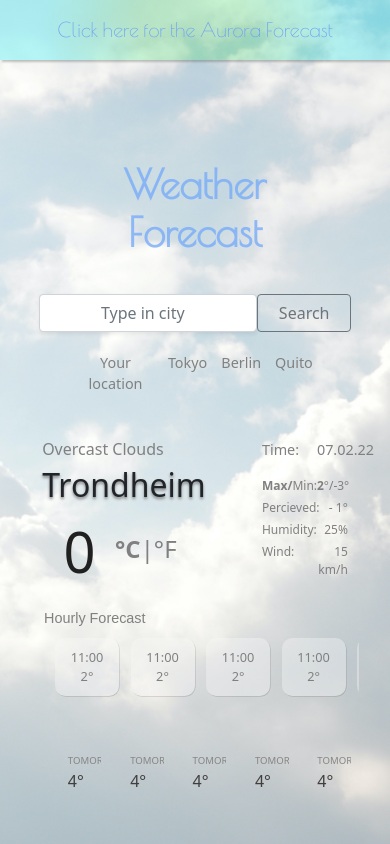
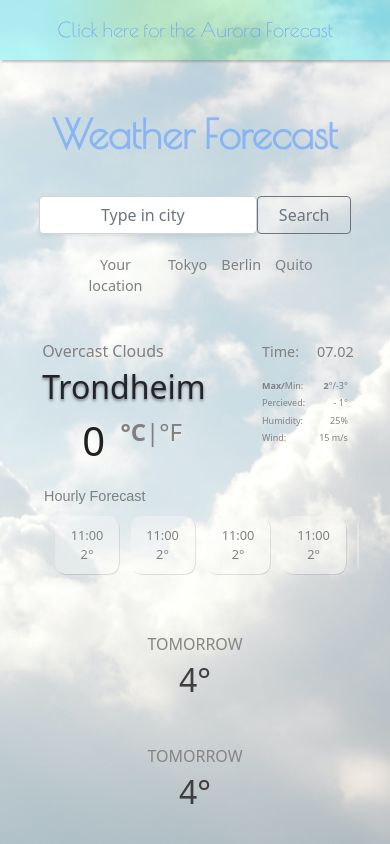
Before and after one commit to sunnivaunsgaard/React-weatherApp, a React (Create React App) app in the folder my-app/: page / in a window 390 px wide. Shown: the top 844 px of the page. Built offline with nearby package versions, Linux system fonts and the light colour scheme; some icons are missing.

Commit message:
media (470px)
more user firendly

```diff
--- a/my-app/src/App.css
+++ b/my-app/src/App.css
@@ -23,7 +23,7 @@ form {
 }
 
 .current-city {
-   font-size: 2em;
+   font-size: 4em;
    text-shadow: 0px 2px 3px gray;
 }
 
@@ -33,7 +33,7 @@ text-align: center;
 }
 
 #degrees-city {
-    font-size: 3.5em;
+    font-size: 4em;
     color: rgb(32, 32, 32);
     padding-left: 5px;
 }
@@ -57,9 +57,9 @@ text-align: center;
 }
 
 #main-icon {
-font-size: 2.5em;
+font-size: 4em;
 text-shadow: 0px 2px 3px rgb(247, 182, 42);
-padding-left: 1em;
+padding-left: 0.5em;
 position: relative;
 bottom: 0.2em;
 }
@@ -105,3 +105,43 @@ bottom: 0.2em;
    text-align: center;
    padding: 10em 0em 5em;
 }
+
+@media (max-width: 470px) {
+
+
+.current-city {
+   font-size: 2em;
+   text-shadow: 0px 2px 3px gray;
+}
+
+.degree-and-icon {
+text-align: center;
+
+}
+
+#degrees-city {
+    font-size: 2.5em;
+    color: rgb(32, 32, 32);
+    padding-left: 5px;
+}
+
+#main-icon {
+font-size: 2em;
+text-shadow: 0px 2px 3px rgb(247, 182, 42);
+padding-left: 0.5em;
+position: relative;
+bottom: 0.2em;
+}
+
+.apparent-description {
+   color: gray;
+   font-size: 9px;
+}
+
+#date-today {
+   color: gray;
+   font-size: 0.9em;
+
+}
+
+}
--- a/my-app/src/App.js
+++ b/my-app/src/App.js
@@ -52,7 +52,7 @@ function App() {
             </div>
 
             <div className="col-2 extra-values">
-              <span id="date-today"> 07.02.22 </span>
+              <span id="date-today"> 07.02</span>
               <div className="apparent-description pt-3">
                 <span className="col">
                   <span id="max">
@@ -67,7 +67,7 @@ function App() {
                 °<div className="space pt-1"></div>
                 <span className="col" id="humidity"></span> 25<span>%</span>
                 <div className="space pt-1"></div>
-                <span className="col" id="wind"></span>15 <span>km/h</span>
+                <span className="col" id="wind"></span>15 <span>m/s</span>
               </div>
             </div>
           </div>
--- a/my-app/src/DailyForecast.css
+++ b/my-app/src/DailyForecast.css
@@ -59,3 +59,51 @@ font-size: 0.6em;
     padding: 0.5em;
     color: gray;
 }
+
+@media (max-width: 470px) {
+
+.DailyForecast {
+display: flex;
+padding-bottom: 1.5em;
+width:100%;
+}
+
+.box1 {
+  width: 100%;
+  height: 3em;
+  padding:1.8em;
+  color:rgb(65, 63, 62);
+
+}
+
+
+ #tomorrow{
+text-align: center;
+color: rgb(133, 133, 132);
+font-size: 1em;
+}
+
+.child-box {
+ text-align: center;
+ font-size: 2em;
+}
+
+
+.info-max-min {
+    font-size: 1em;
+    padding-top: 5em;
+    padding-bottom: 1em;
+    padding-right: 2em;
+    color: gray;
+    text-align: center;
+}
+
+.info-percieved, .info-humidity, .info-wind {
+    font-size: 0.6em;
+    text-align: center;
+    color: gray;
+    padding-right: 3em;
+}
+
+
+}
--- a/my-app/src/FormSkeleton.css
+++ b/my-app/src/FormSkeleton.css
@@ -21,3 +21,17 @@
 .CitySubmit input {
   width: 30%;
 }
+
+@media (max-width: 470px) {
+
+  .FormSkeleton h1 {
+    text-align: center;
+    font-weight: bold;
+    padding: 50px 0px 30px 0px;
+    color: rgba(120, 171, 247, 0.8);
+    font-size: 40px;
+    font-family: 'Poiret One', Verdana;
+}
+
+
+}
```
